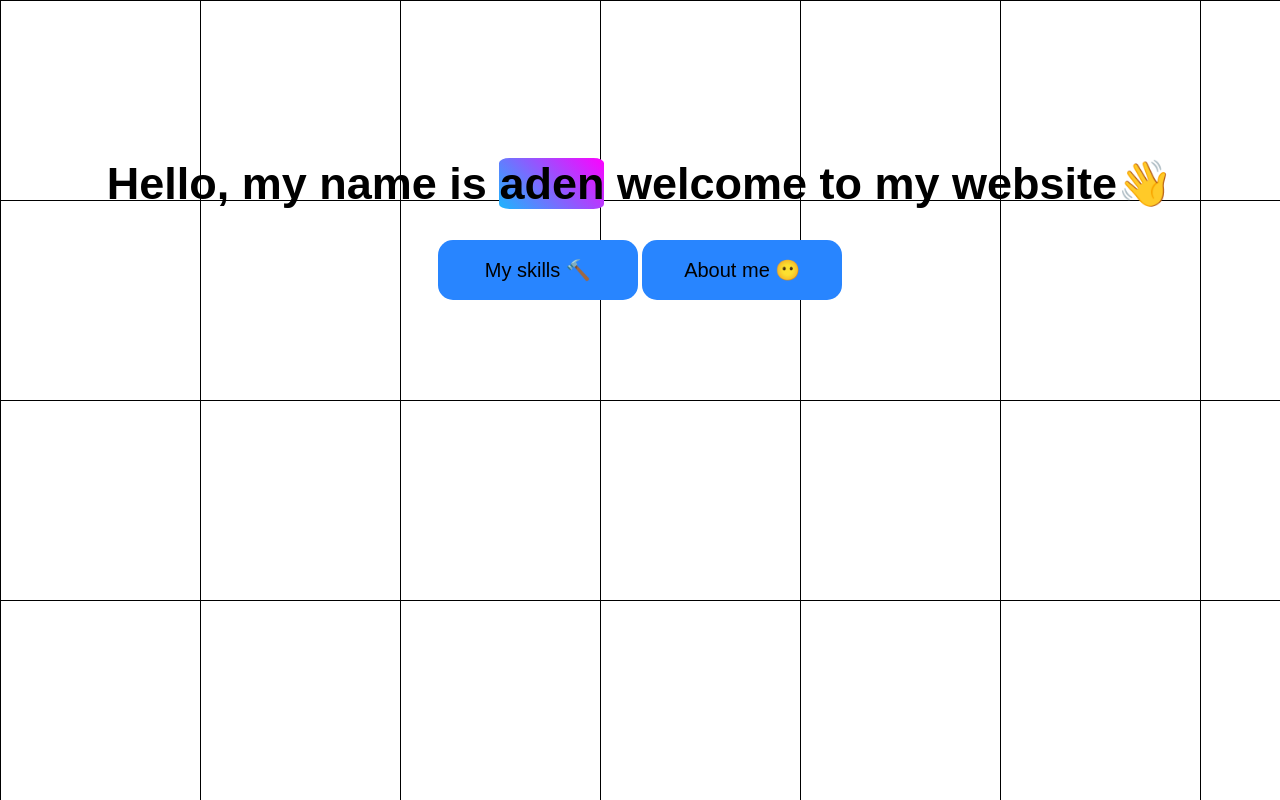
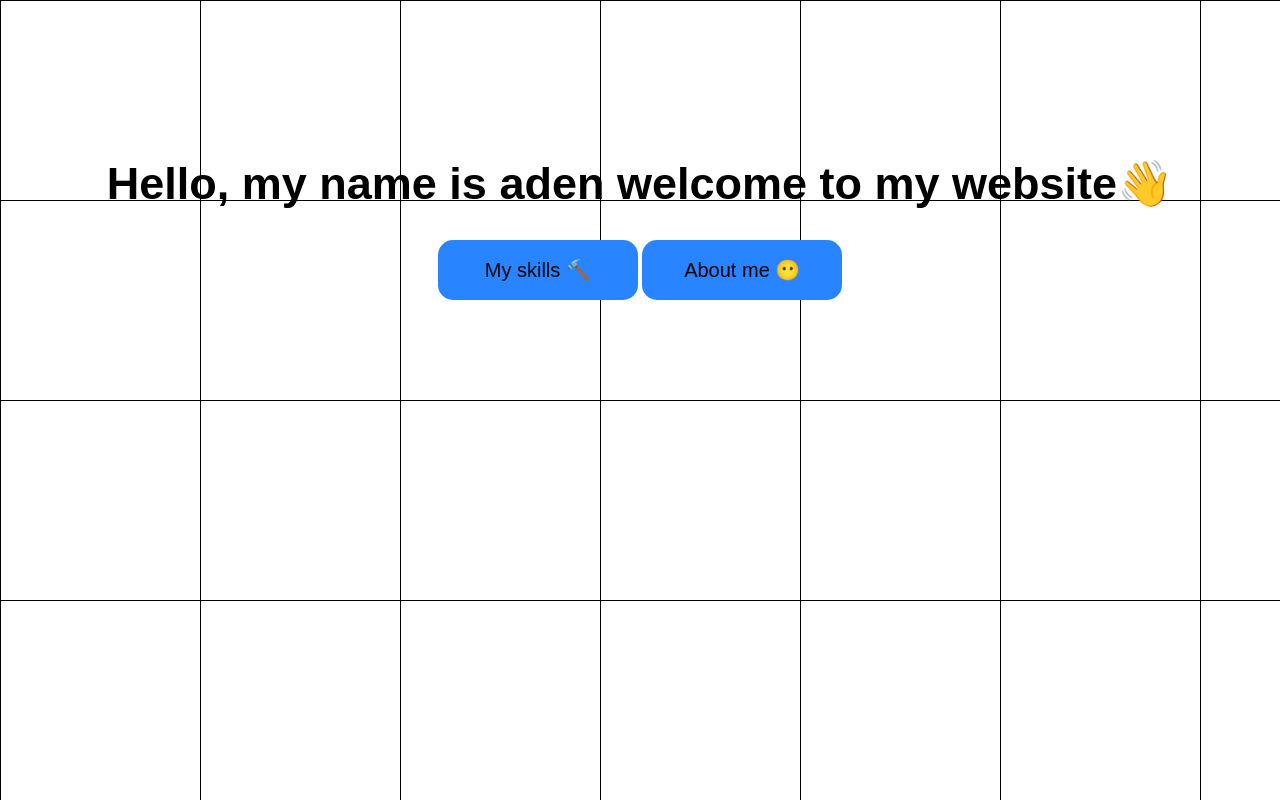
Before and after one commit to adennnn/aden1, a plain HTML site: page index.html in a window 1280 px wide. Drawn offline with Linux system fonts and the light colour scheme.

Commit message:
Update style.css

```diff
--- a/style.css
+++ b/style.css
@@ -11,12 +11,7 @@ p{
   font-size: 34px;
 }
 
-f{
-  color:black;
-  background:linear-gradient(45deg,rgb(28, 182, 253),rgb(255, 0, 255));
-  border-radius: 10%;
-  background-color: none;
-}
+
 
 body {
   background-size: 200px 200px;
```
